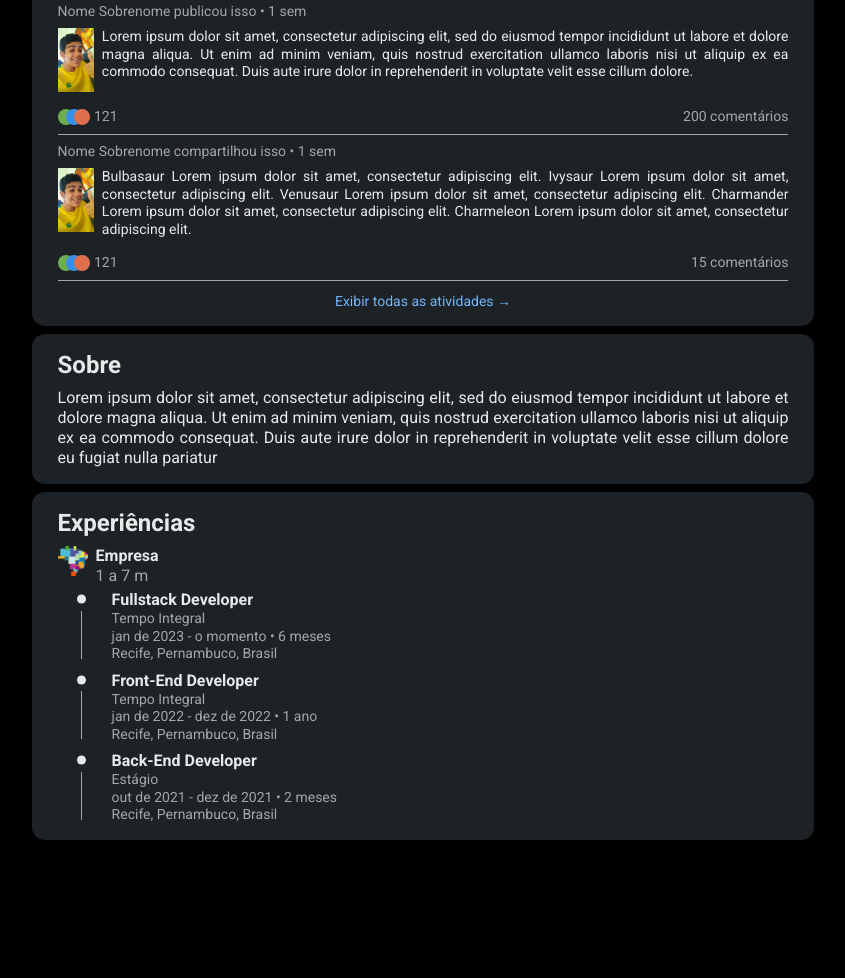
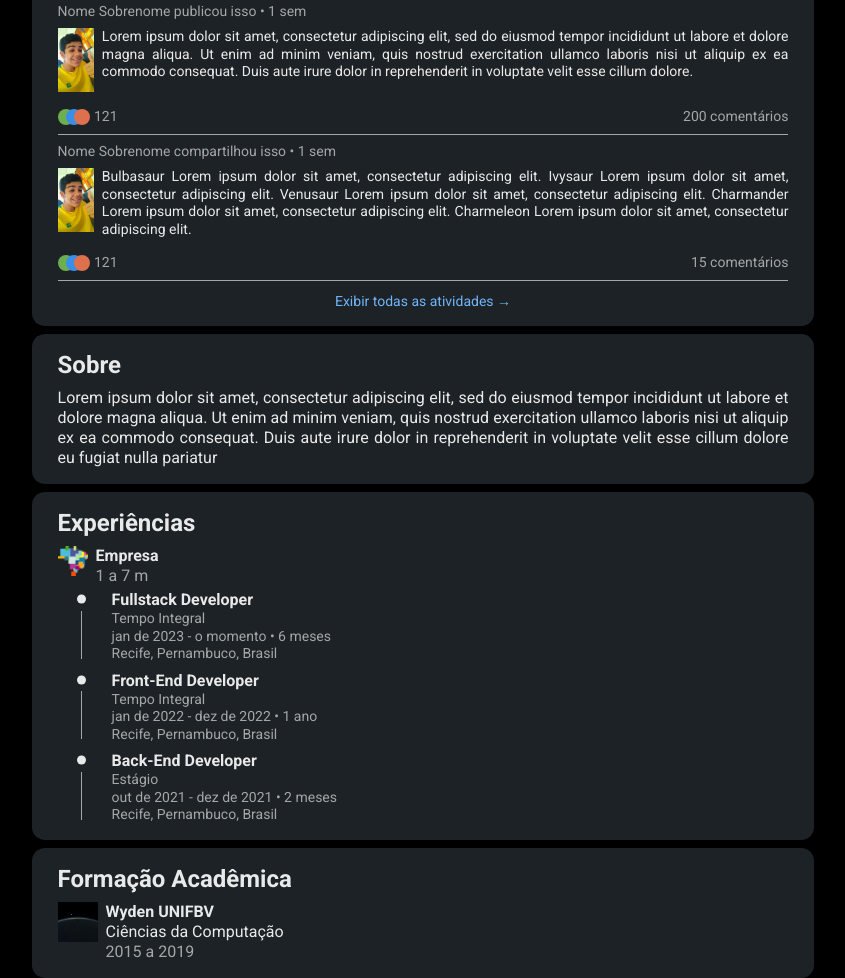
Before and after one commit to HenriqueChenWyden/Projeto7days-Linkedln, a plain HTML site: page index.html in a window 1280 px wide. Shown: the part 909-1887 px from the top of the page, without its empty margins (217-1062 px from the left). Before the commit the page ends 1749 px from the top, so only its background shows below. Drawn offline with nearby package versions, Linux system fonts and the light colour scheme.

Commit message:
formação added

```diff
--- /dev/null
+++ b/css/formacao.css
@@ -0,0 +1,39 @@
+section.card.formacao {
+    padding: 1rem 1.6rem;
+    font-size: 1rem;
+}
+
+.formacao-item {
+    display: flex;
+    flex-direction: column;
+}
+
+.universidade{
+    display: flex;
+    margin-top: 8px;
+}
+
+.universidade img{
+    width: 40px;
+    height: 40px;
+    margin-right: 8px;
+}
+
+.universidade>div{
+    display: flex;
+    flex-direction: column;
+    justify-content: center;
+}
+
+.universidade>div>p{
+    font-weight: 600;
+    font-size: 16px;
+}
+
+.universidade>div>span{
+    color: var(--texto-secundario);
+}
+
+.curso{
+    font-weight: 400 !important;
+}
--- a/css/style.css
+++ b/css/style.css
@@ -5,6 +5,8 @@
 @import url('./atividades.css');
 @import url('./sobre.css');
 @import url('./experiencias.css');
+@import url('./formacao.css');
+@import url('./idiomas.css');
 
 main{
   display: flex;
--- a/index.html
+++ b/index.html
@@ -241,6 +241,28 @@
       </div>
     </section>
 
+    <section class="card formacao">
+      <h2>Formação Acadêmica</h2>
+
+      <div class="formacao-lista">
+
+        <div class="formacao-item">
+
+          <div class="universidade">
+            <img
+            src="./img/1P.png"
+            alt="Faculdade"
+            >
+            <div>
+              <p>Wyden UNIFBV</p>
+              <p class="curso">Ciências da Computação</p>
+              <span>2015 a 2019</span>
+            </div>
+          </div>
+        </div>
+      </div>
+    </section>
+
   </main>
 
 </body>
```
Also changed, not shown: css/idiomas.css (added).
